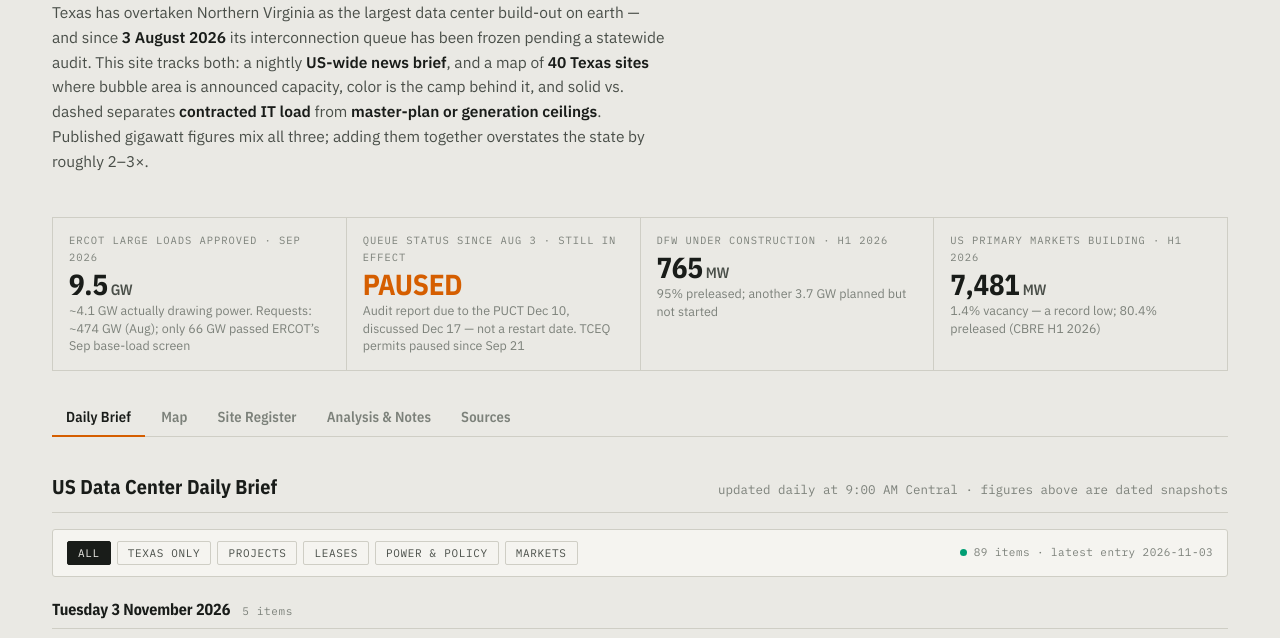
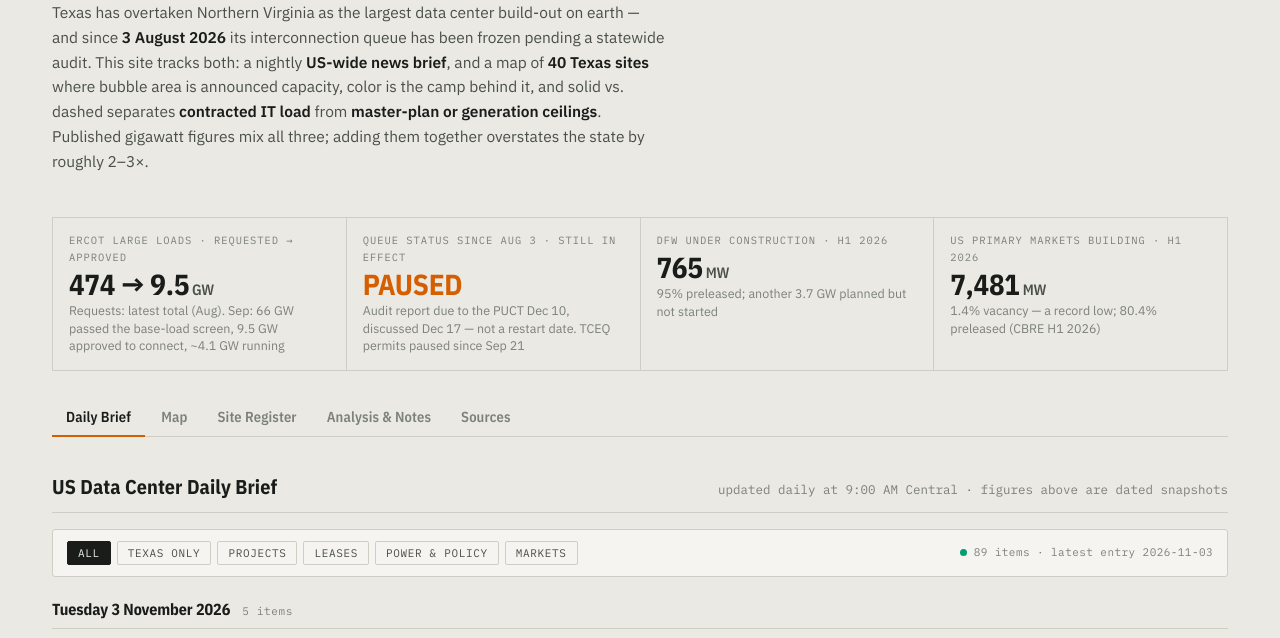
Before and after one commit to bencainiaoyizhi/texas-datacenters, a plain HTML site: page index.html in a window 1280 px wide. Shown: the part 162-800 px from the top of the page. Drawn offline with nearby package versions, Linux system fonts and the light colour scheme.

Commit message:
Header tile 1: show requested -> approved (474 -> 9.5 GW) so the two measures are not read as one number falling

```diff
--- a/index.html
+++ b/index.html
@@ -249,7 +249,7 @@ footer{margin-top:44px;border-top:1px solid var(--rule);padding-top:14px;
 </header>
 
 <div class="stats">
-  <div class="stat"><span class="k">ERCOT large loads approved · Sep 2026</span><span class="v">9.5<span>GW</span></span><span class="n">~4.1 GW actually drawing power. Requests: ~474 GW (Aug); only 66 GW passed ERCOT&rsquo;s Sep base-load screen</span></div>
+  <div class="stat"><span class="k">ERCOT large loads · requested &rarr; approved</span><span class="v">474 &rarr; 9.5<span>GW</span></span><span class="n">Requests: latest total (Aug). Sep: 66 GW passed the base-load screen, 9.5 GW approved to connect, ~4.1 GW running</span></div>
   <div class="stat"><span class="k">Queue status since Aug 3 · still in effect</span><span class="v" style="color:var(--c1)">PAUSED</span><span class="n">Audit report due to the PUCT Dec 10, discussed Dec 17 &mdash; not a restart date. TCEQ permits paused since Sep 21</span></div>
   <div class="stat"><span class="k">DFW under construction · H1 2026</span><span class="v">765<span>MW</span></span><span class="n">95% preleased; another 3.7 GW planned but not started</span></div>
   <div class="stat"><span class="k">US primary markets building · H1 2026</span><span class="v">7,481<span>MW</span></span><span class="n">1.4% vacancy — a record low; 80.4% preleased (CBRE H1 2026)</span></div>
```
